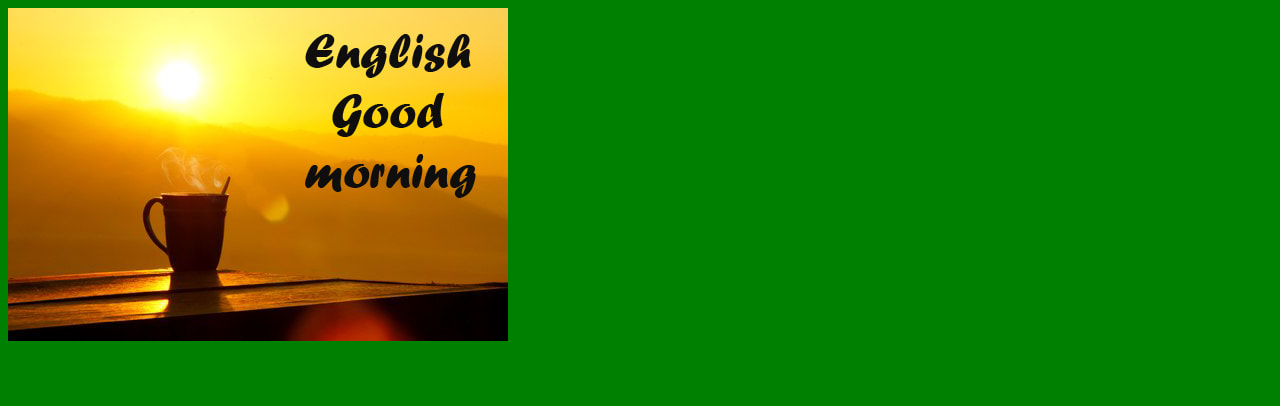
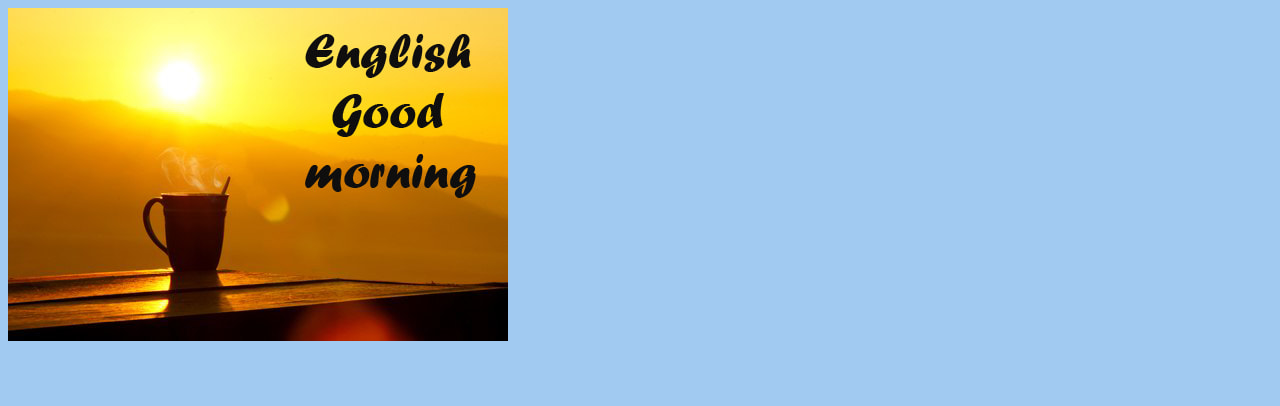
Before and after one commit to mkhrv/ansible, a plain HTML site: page DirNginx/index.html in a window 1280 px wide. Shown: the top 406 px of the page. Drawn offline with Linux system fonts and the light colour scheme.

Commit message:
edit html

```diff
--- a/DirNginx/index.html
+++ b/DirNginx/index.html
@@ -2,7 +2,7 @@
 <head>
         <title>GIT-GITHUB-JENKINS-ANSIBLE-NGINX</title>
 </head>
-        <body bgcolor=green>
+        <body bgcolor=#a1caf1>
 		<img src="Good-morning_0.jpg" alt="GOOD MORNING">
                 <p style = "color: red; text-align: center; font-size: 70px;">Hello World Deploy Webhook!</p>
                 <p style = "color: yellow; text-align: center; font-size: 70px;">GIT-GITHUB-JENKINS-ANSIBLE-NGINX</p>
```
